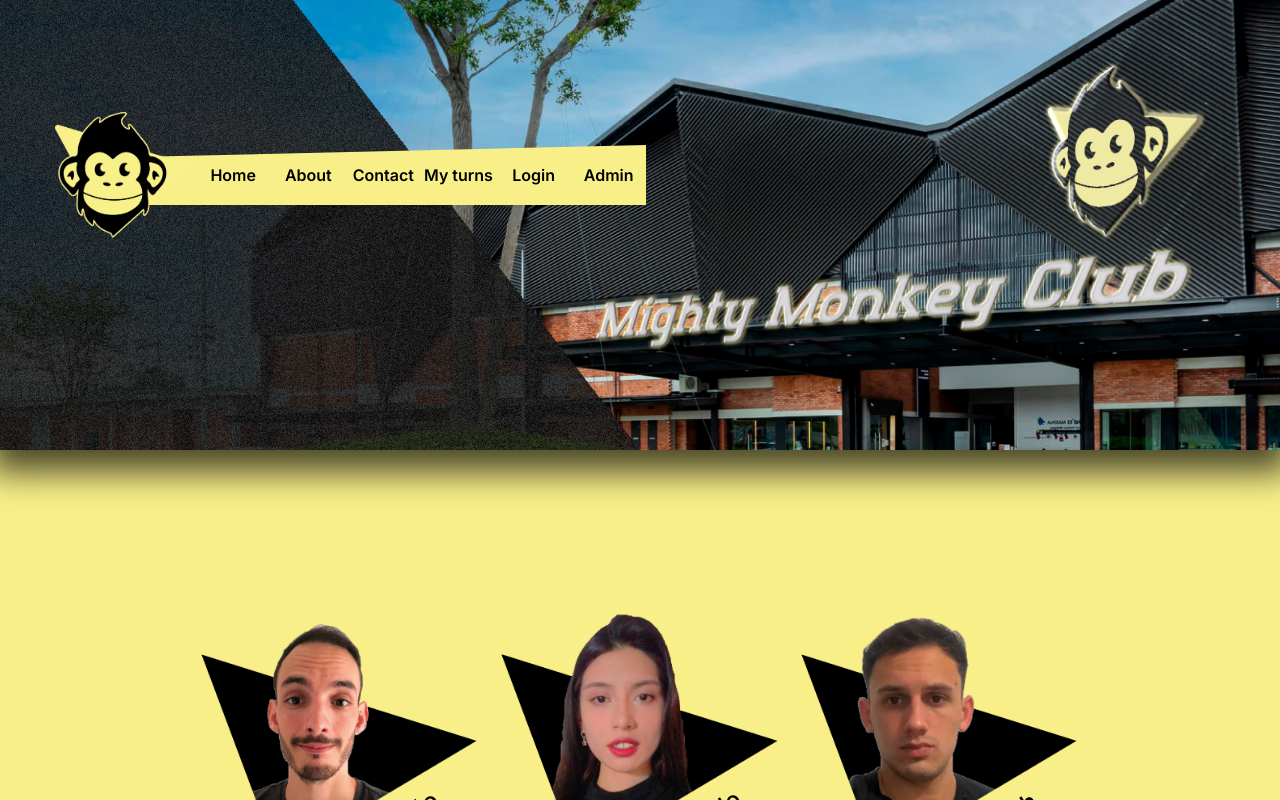
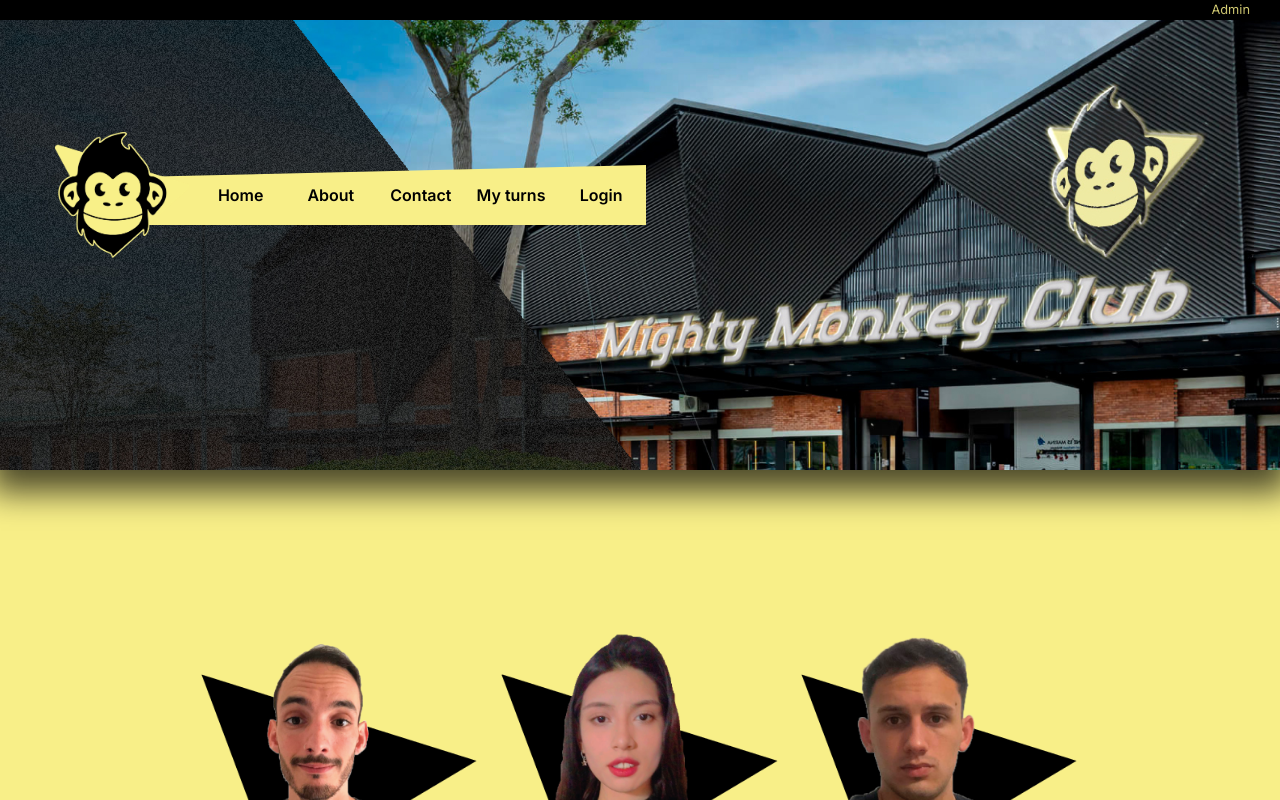
Before and after one commit to ddrosado/MightyMonkeyPF, a Next.js app in the folder client/: page /aboutDevs in a window 1280 px wide. Shown: the top 800 px of the page. Built offline with nearby package versions, Linux system fonts and the light colour scheme.

Commit message:
acent style and admin bar created

```diff
--- a/client/app/aboutDevs/page.module.css
+++ b/client/app/aboutDevs/page.module.css
@@ -53,5 +53,6 @@
 
 .iconDev:hover {
     scale: 140%;
+    color: rgb(156, 102, 207);
     cursor: pointer;
 }
--- a/client/components/navBar/Navbar.jsx
+++ b/client/components/navBar/Navbar.jsx
@@ -5,8 +5,7 @@
 import logo from "../../assets/images/logo.png";
 
 export const Navbar = () => {
-
-  const [admin, setAdmin] = useState(true)
+  const [admin, setAdmin] = useState(true);
 
   const obj = [
     { label: "Home", route: "/home" },
@@ -17,18 +16,29 @@
   ];
 
   return (
-    <div className={style.navContainer}>
+    <div className={style.navSection}>
+      <div className={style.adminBar}>
+      {admin ? (
+                <Link className={style.link} key="admin" href="dashboard">
+                  <li>Admin</li>
+                </Link>
+              ) : null}
+
+      </div>
+      <div  className={style.navContainer}>
         <Image className={style.logo} src={logo} alt="#" />
         <div className={style.barContainer}>
           <div className={style.options}>
             <ul className={style.ul}>
               {obj.map(({ label, route }) => {
                 return (
-                  <Link className={style.link} key={route} href={route}><li>{label}</li></Link>
+                  <Link className={style.link} key={route} href={route}>
+                    <li>{label}</li>
+                  </Link>
                 );
               })}
-            {admin? <Link className={style.link} key="admin" href="dashboard"><li>Admin</li></Link> : null}
             </ul>
+          </div>
         </div>
       </div>
     </div>
--- a/client/components/navBar/Navbar.module.css
+++ b/client/components/navBar/Navbar.module.css
@@ -11,6 +11,10 @@
     box-shadow: 0px 12px 32px 10px rgba(0,0,0,0.7);
 }
 
+.navSection {
+    display: flex;
+    flex-direction: column;
+}
 .barContainer{
     display: flex;
     flex-direction: row;
@@ -57,9 +61,25 @@
     cursor: pointer;
 }
 
+.adminBar {
+    width: 100%;
+    height: 20px;
+    background-color: black;
+    display: flex;
+    color: #F8EF88;
+    list-style: none;
+    justify-content: flex-end;
+    padding: 0 30px;
+    align-items: center;
+    font-size: 0.8rem;
+}
+.adminBar li:hover {
+    color: rgb(156, 102, 207);
+}
+
 
 .ul > .link:hover{
-    background-color: black;
+    background-color: rgb(156, 102, 207);
 }
 
 .ul > .link:hover > li{
```
Also changed, not shown: client/components/card/Card.module.css (+4 -5 lines). Lines whose indentation alone changed are shown as unchanged.
